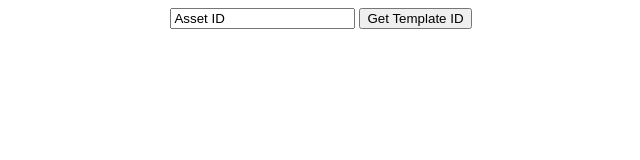
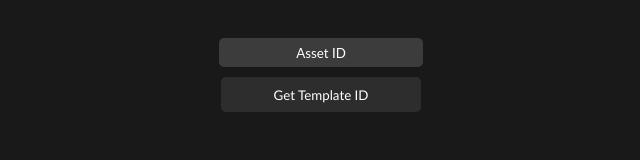
Before and after one commit to ShouxTech/RobloxAssetIDToTemplateID, a plain HTML site: page index.html in a window 1280 px wide. Shown: the whole page, without its empty margins (319-959 px from the left). Drawn offline with Linux system fonts and the light colour scheme.

Commit message:
Update index.html

```diff
--- a/index.html
+++ b/index.html
@@ -4,29 +4,66 @@
         <title>Template ID To Asset ID</title>
 
         <script>
-            function httpGet(url)
-            {
-                let xmlHttp = new XMLHttpRequest();
-                xmlHttp.open('GET', url, true);
-                xmlHttp.send();
-                return xmlHttp.responseText;
-            }
+            const URL_PREFIX = 'https://cors-anywhere.herokuapp.com/https://www.roblox.com/asset?id=';
 
             function getTemplateID() {
                 let assetID = document.getElementById('assetIDBox').value;
+                let templateIDLabel = document.getElementById('templateIDLabel');
 
-                if (isNaN(assetID)) return;
+                if (isNaN(assetID)) {
+                    templateIDLabel.innerText = 'Failed to get asset template ID';
+                    return;
+                }
 
-                let assetData = httpGet('https://www.roblox.com/asset?id=' + assetID);
-
-                document.getElementById('templateIDLabel').innerText = assetData;
+                fetch(URL_PREFIX + assetID)
+                    .then(res => res.text())
+                    .then(data => {
+                        templateIDLabel.innerText = data.match(/=\d+/).toString().replace('=', '');
+                    })
+                    .catch(error => {
+                        templateIDLabel.innerText = 'Failed to get asset template ID';
+                    });
             }
         </script>
+
+        <style>
+            body {
+                background-color: rgb(25, 25, 25);
+                color: white;
+                font-family: "Trebuchet MS";
+            }
+
+            #assetIDBox {
+                color: rgb(255, 255, 255);
+                background-color: rgb(60, 60, 60);
+                font-family: "Lato";
+                margin-top: 30px;
+                border: 0px;
+                border-radius: 5px;
+                text-align: center;
+                padding: 2px;
+                width: 200px;
+                height: 25px;
+            }
+
+            #getTemplateIDBtn {
+                color: rgb(255, 255, 255);
+                background-color: rgb(45, 45, 45);
+                font-family: "Trebuchet MS";
+                margin-top: 10px;
+                border: 0px;
+                border-radius: 5px;
+                cursor: pointer;
+                width: 200px;
+                height: 35px;
+            }
+        </style>
     </head>
 
     <body style="text-align: center;">
         <input type="text" id="assetIDBox" value="Asset ID">
-        <button onclick="getTemplateID()">Get Template ID</button>
+        <br>
+        <button id="getTemplateIDBtn" onclick="getTemplateID()">Get Template ID</button>
         <br>
         <br>
         <label id="templateIDLabel"></label>
```
